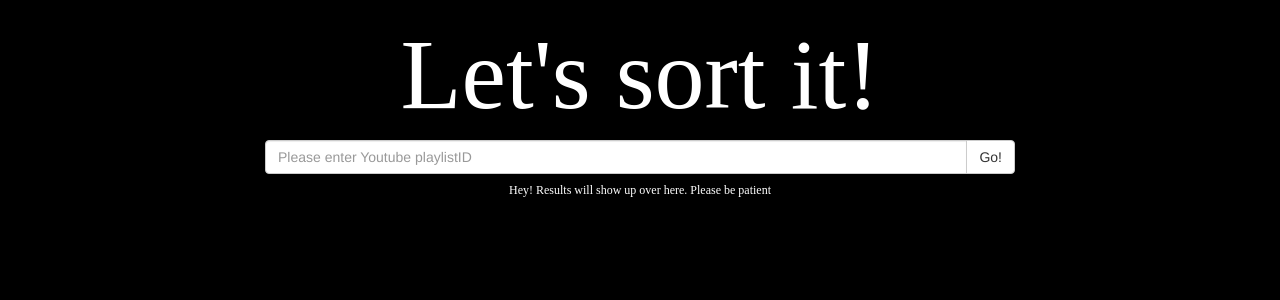
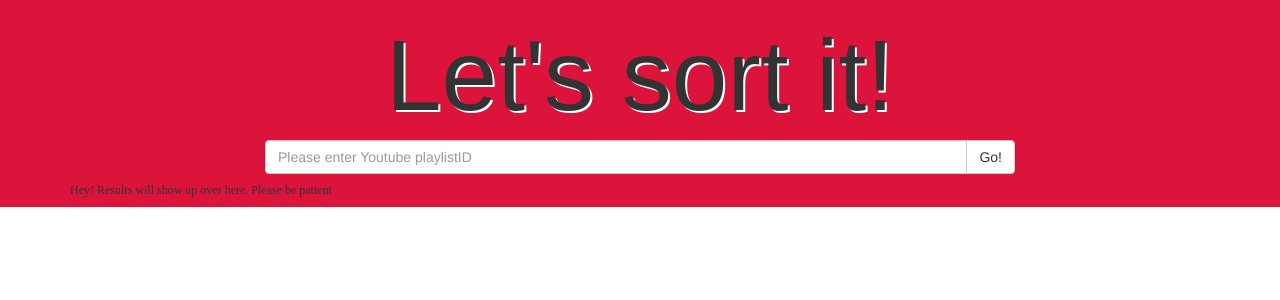
Before and after one commit to nish17/youtube-playlist-sorter, a React (Vite) app: page / in a window 1280 px wide. Shown: the top 300 px of the page. Built offline with nearby package versions, Linux system fonts and the light colour scheme; no server answers.

Commit message:
add new styles

```diff
--- a/src/styles.css
+++ b/src/styles.css
@@ -1,14 +1,19 @@
-body {
-}
-
 .main-section {
-  width: 100vw;
-  height: 100vh;
-  background-color: black;
+  width: 100%;
+  height: 100%;
+  background-color: crimson;
 }
 
 .container {
-  margin: 0 auto;
+  /* margin: 0 auto; */
+  position: relative;
+}
+
+.search-bar-container {
+  position: absolute;
+  top: 120px;
+  /* left: 35em; */
+  width: 100%;
 }
 
 .row {
@@ -17,14 +22,30 @@ body {
   align-items: center;
 }
 
-.main-title,
+header {
+  display: flex;
+  flex-direction: row;
+}
+
+.main-title{
+  /* display: inline; */
+  font-family: 'Mukta', sans-serif;;
+  font-size: 100px;
+  text-align: center;
+  text-shadow: 2px 2px white;
+}
+
+.logo {
+  width: 100px;
+  height: 100px;
+}
+
 .results-container {
   font-family: cursive;
-  font-size: 100px;
-  color: white;
-  text-align: center;
+  /* font-size: 100px; */
+  /* text-align: center; */
 }
 
-.results-container > ul > li {
-  color: white;
+.results-container > ul {
+  font-size: 30px;
 }
```
